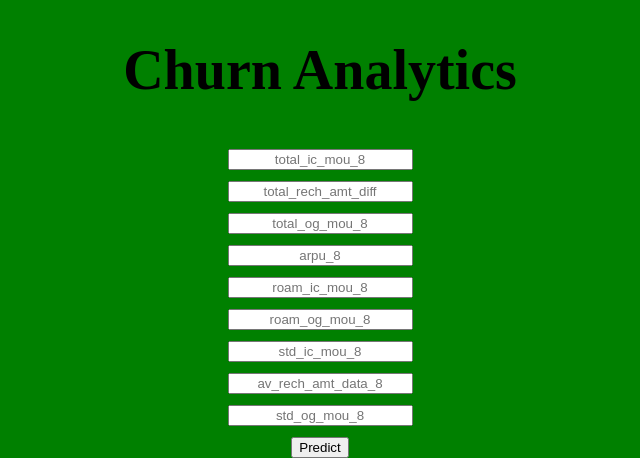
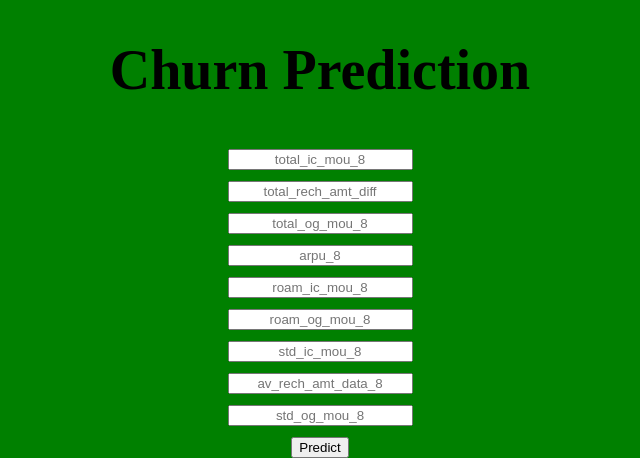
Before and after one commit to varunick/TelecomChurn-HerokuDeployment, a Python web app: template templates/index.html in a window 1280 px wide. Shown: the top 458 px of the page, without its empty margins (320-960 px from the left). Run offline with Jinja, Linux system fonts and the light colour scheme; the template is opened without the code that fills it, so the values that code supplies are empty.

Commit message:
Update index.html

```diff
--- a/templates/index.html
+++ b/templates/index.html
@@ -17,7 +17,7 @@
 
 <body>
  <div class="login">
-	<h1 style="text-align:center">Churn Analytics</h1>
+	<h1 style="text-align:center">Churn Prediction</h1>
 
     <form align="center" action="{{ url_for('predict')}}"method="post">
     	<input type="text" style="text-align:center" name="total_ic_mou_8" placeholder="total_ic_mou_8" required="required" />
```
